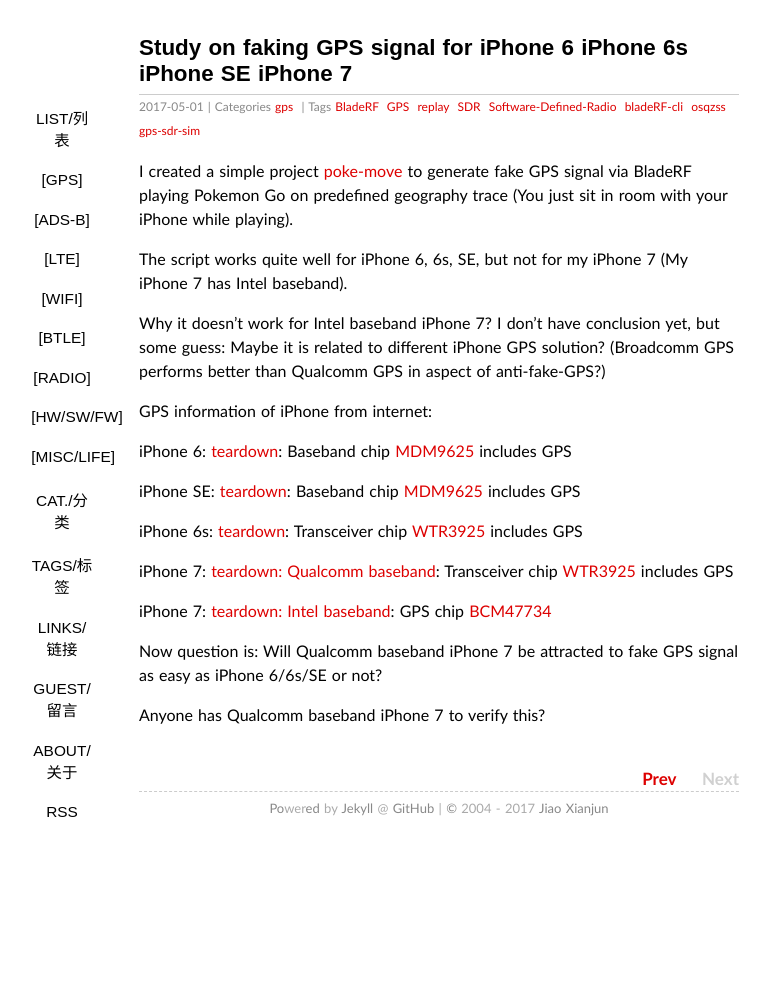
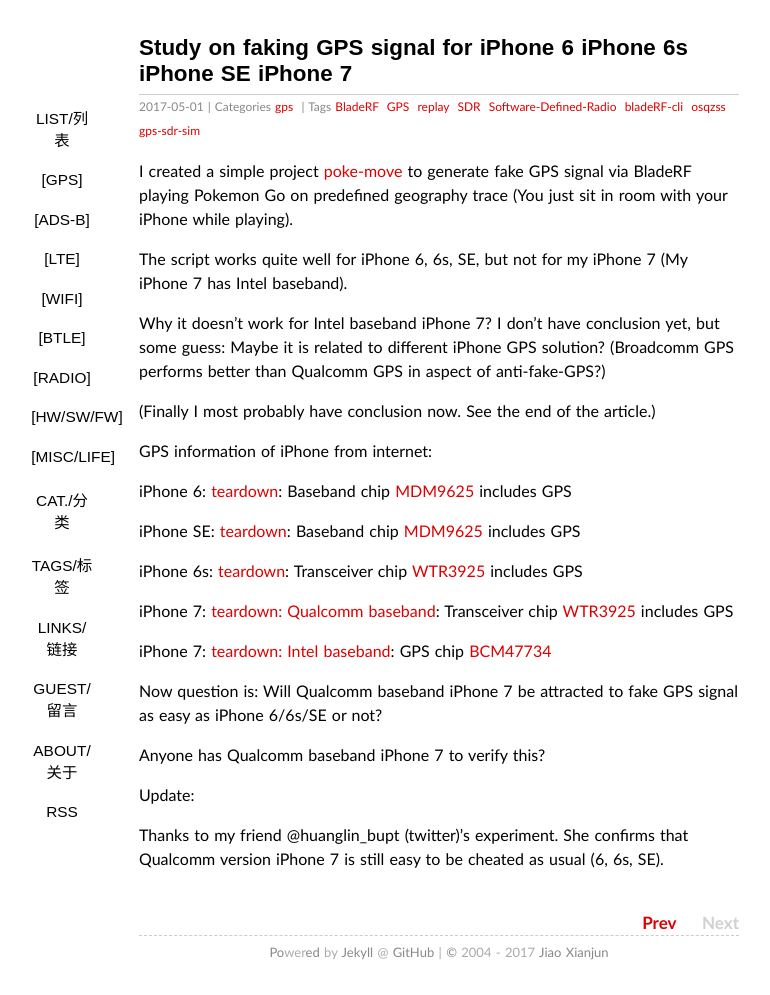
Before and after one commit to sdr-x/sdr-x.github.io, a Jekyll site: the page built from _posts/2017-05-01-fake-gps-for-iphone6-6s-se-7.md, in a window 1280 px wide. Shown: the whole page, without its empty margins (201-971 px from the left). Built offline with Jekyll 4.4.1, drawn with Linux system fonts in a browser that asks for light colours; some web fonts are replaced; comment, search, counter and statistics services are not loaded; before the commit the page ends 900 px from its top, so only the background shows below that.

Commit message:
Update 2017-05-01-fake-gps-for-iphone6-6s-se-7.md

```diff
--- a/_posts/2017-05-01-fake-gps-for-iphone6-6s-se-7.md
+++ b/_posts/2017-05-01-fake-gps-for-iphone6-6s-se-7.md
@@ -15,6 +15,8 @@ The script works quite well for iPhone 6, 6s, SE, but not for my iPhone 7 (My iP
 Why it doesn't work for Intel baseband iPhone 7? I don't have conclusion yet, but some guess: Maybe it is
 related to different iPhone GPS solution? (Broadcomm GPS performs better than Qualcomm GPS in aspect of anti-fake-GPS?)
 
+(Finally I most probably have conclusion now. See the end of the article.)
+
 GPS information of iPhone from internet:
 
 iPhone 6: [teardown](https://www.ifixit.com/Teardown/iPhone+6+Teardown/29213): Baseband chip [MDM9625](https://www.qualcomm.com/news/releases/2013/02/25/qualcomm-technologies-announces-first-4g-lte-advanced-embedded-connectivity) includes GPS
@@ -30,6 +32,10 @@ iPhone 7: [teardown: Intel baseband](http://www.techinsights.com/about-techinsig
 Now question is: Will Qualcomm baseband iPhone 7 be attracted to fake GPS signal as easy as iPhone 6/6s/SE or not?
 
 Anyone has Qualcomm baseband iPhone 7 to verify this?
+
+Update:
+
+Thanks to my friend @huanglin_bupt (twitter)'s experiment. She confirms that Qualcomm version iPhone 7 is still easy to be cheated as usual (6, 6s, SE).
 
 <div id="disqus_thread"></div>
 <script type="text/javascript">
```
